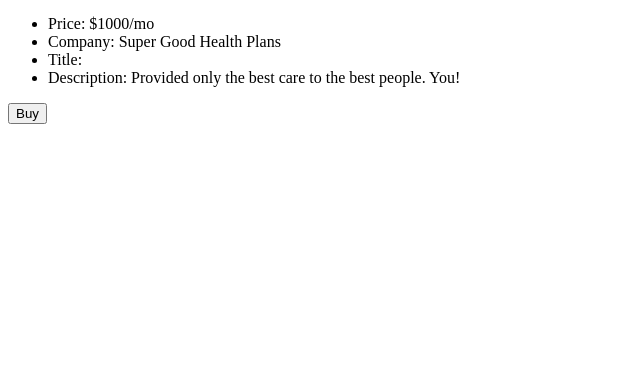
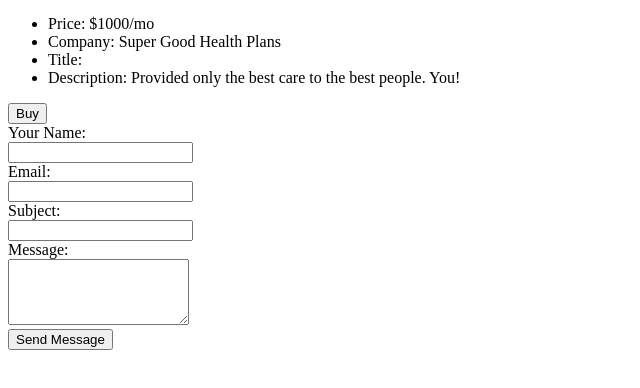
Before and after one commit to jakob-hendrix/class-aspnet-core-with-angular, a plain HTML site: page OpenEnrollmentPortal/wwwroot/index.html in a window 1280 px wide. Shown: the part 350-738 px from the top of the page, without its empty margins (0-640 px from the left). Drawn offline with Linux system fonts and the light colour scheme.

Commit message:
HTML Forms

```diff
--- a/OpenEnrollmentPortal/wwwroot/index.html
+++ b/OpenEnrollmentPortal/wwwroot/index.html
@@ -24,6 +24,26 @@
     </ul>
     <button>Buy</button>
   </div>
+
+  <form>
+    <label>Your Name: </label>
+    <br/>
+    <input/>
+    <br/>
+    <label>Email: </label>
+    <br/>
+    <input type="email"/>
+    <br/>
+    <label>Subject: </label>
+    <br/>
+    <input/>
+    <br/>
+    <label>Message: </label>
+    <br/>
+    <textarea rows="4"></textarea>
+    <br/>
+    <input type="submit" value="Send Message"/>
+  </form>
 </body>
 
 </html>
```
